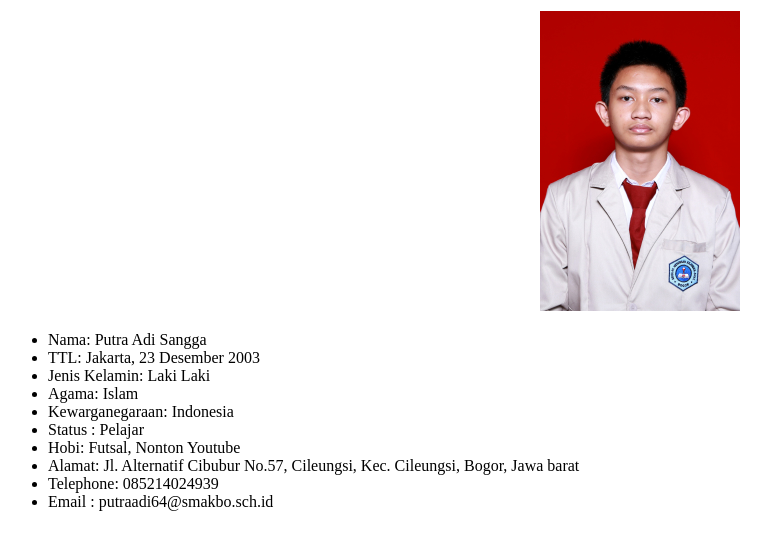
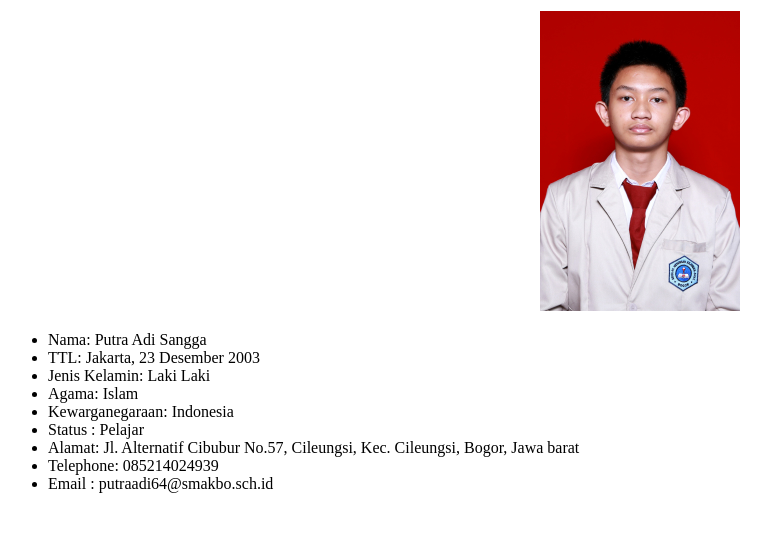
Before and after one commit to putraadi23/putraadi23.github.io, a plain HTML site: page index.html in a window 1280 px wide. Shown: the part 90-640 px from the top of the page, without its empty margins (0-771 px from the left). Drawn offline with Linux system fonts and the light colour scheme.

Commit message:
Update index.html

```diff
--- a/index.html
+++ b/index.html
@@ -11,7 +11,6 @@
 		<li>Agama: Islam</li>
 		<li>Kewarganegaraan: Indonesia</li>
 		<li>Status : Pelajar</li>
-		<li>Hobi: Futsal, Nonton Youtube</li>
 		<li>Alamat: Jl. Alternatif Cibubur No.57, Cileungsi, Kec. Cileungsi, Bogor, Jawa barat</li>
 		<li>Telephone: 085214024939</li>
 		<li>Email : putraadi64@smakbo.sch.id</li>
```
